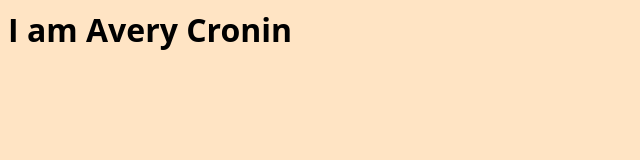
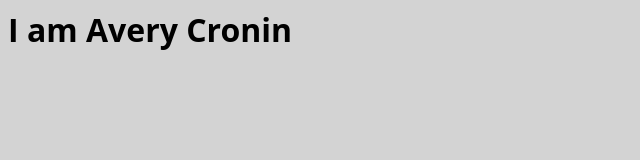
Before and after one commit to fourtk/fourtk.github.io, a plain HTML site: page index.html in a window 1280 px wide. Shown: the whole page, without its empty margins (0-640 px from the left). Drawn offline with Linux system fonts and the light colour scheme.

Commit message:
Adjustment

```diff
--- a/index.css
+++ b/index.css
@@ -8,7 +8,7 @@
 	text-align: center;
 }
 html {
-	background-color: #FFE4C4;
+	background-color: #d3d3d3;
 	font-family:Open Sans,Arial;
 }
 p {
--- a/index.html
+++ b/index.html
@@ -7,7 +7,8 @@
 </head>
 
 <body>
-
-    <h1> I am Avery Cronin </h1>
+    <div toptext>
+        <h1> I am Avery Cronin </h1>
+    </div>
 </body>
 </html>
```
